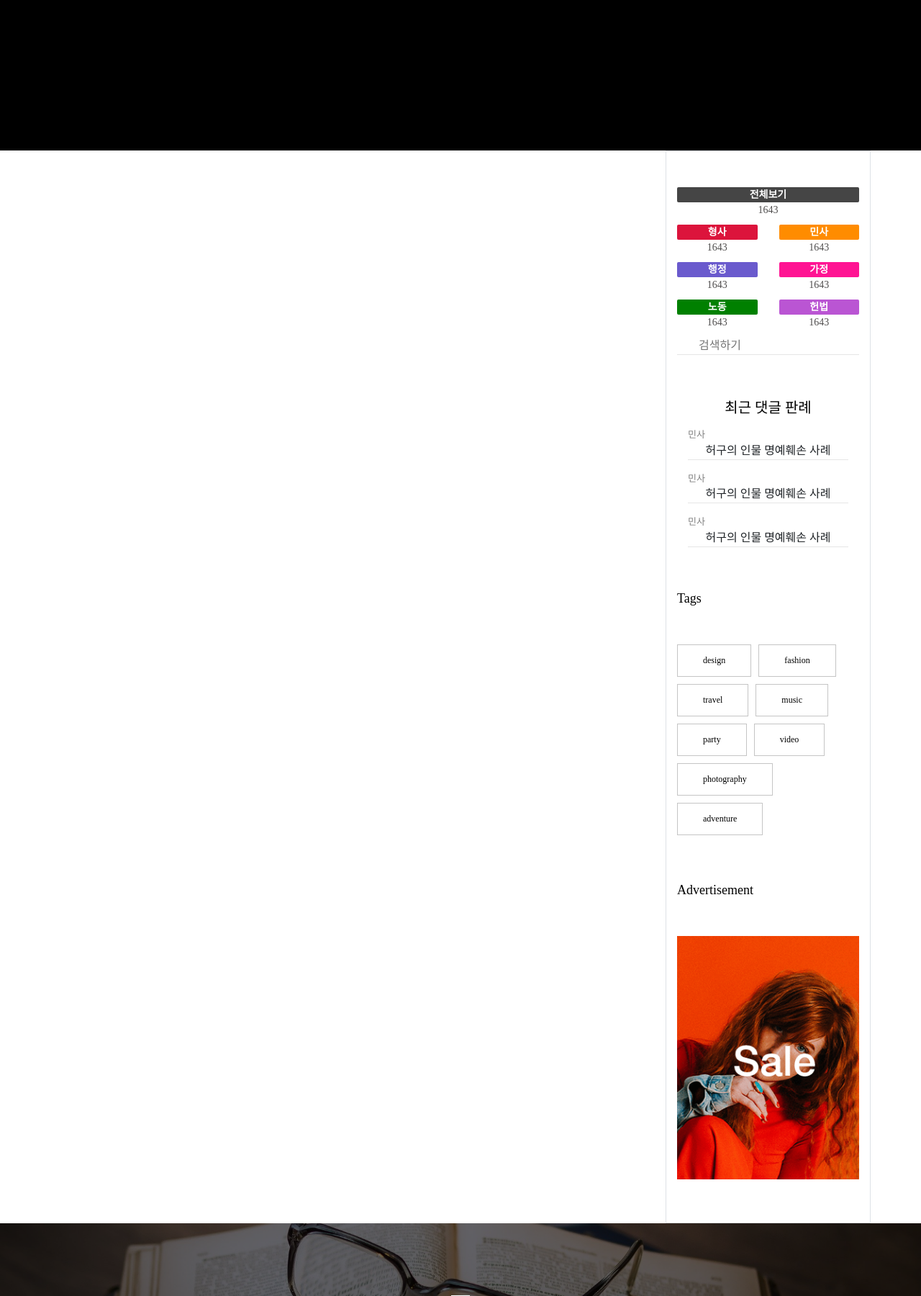
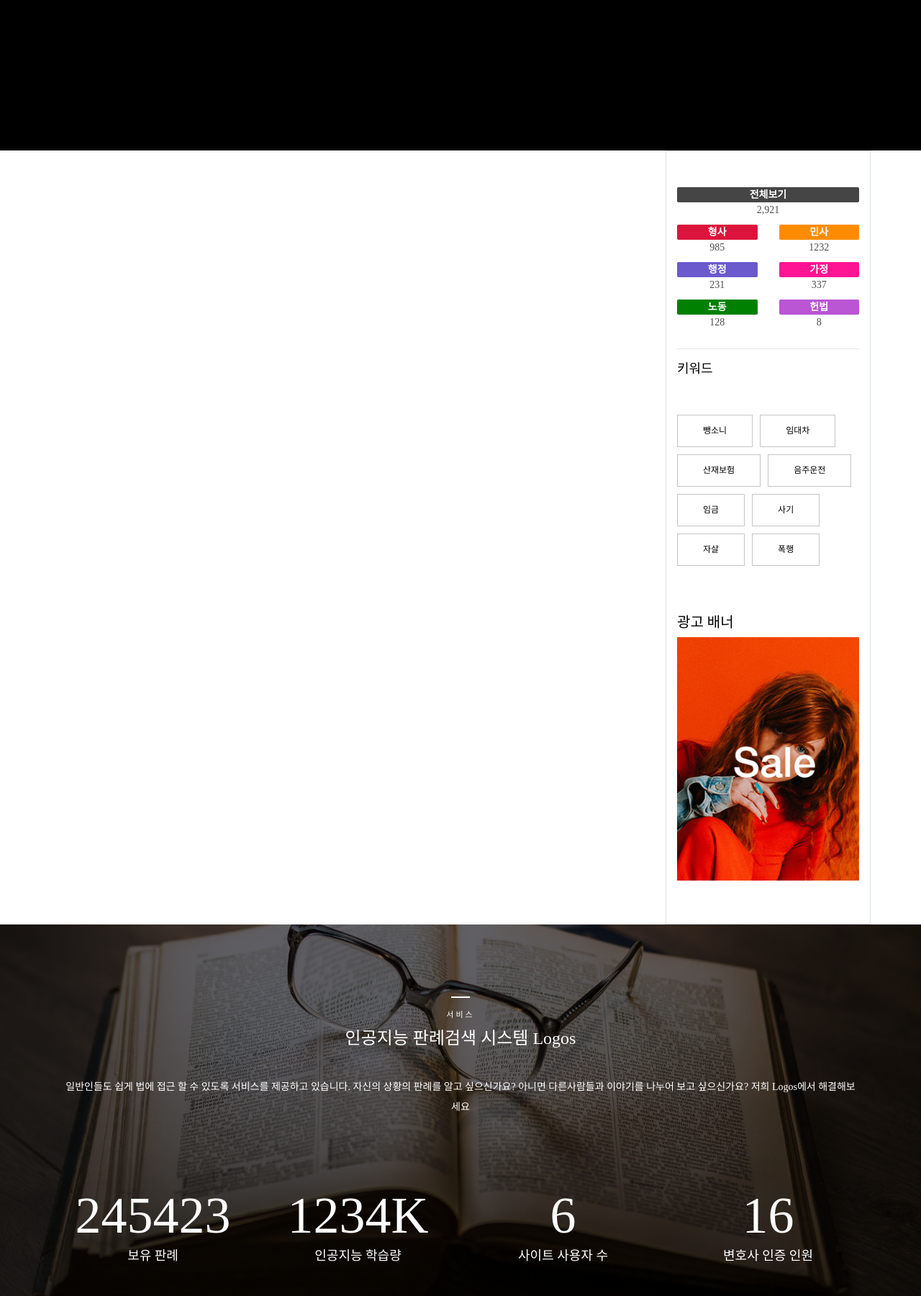
Before and after one commit to 2021-SMHRD-KDT-Bigdata-7/RealKingjo, a Django app: template logos/templates/LogosBoard/logos_List.html in a window 1280 px wide. Shown: the part 336-2136 px from the top of the page at 72% size. Run offline with Django 4.2, Linux system fonts and the light colour scheme; the template is opened without the code that fills it, so the values that code supplies are empty; parts of the project's set-up code (start-up, migrations or seed data) failed here and were passed over; some libraries are stand-ins or nearby versions; some web fonts are replaced.

Commit message:
리스트

```diff
--- a/logos/LogosBoard/views.py
+++ b/logos/LogosBoard/views.py
@@ -125,8 +125,9 @@ def list(request):
         gram.append(pojo)
 
     gram.sort(key=lambda x:x[1],reverse=True)
+
     sumlist = []
-    for uns in gram :
+    for uns in gram[0:5] :
         sumlist.append(uns[0])
 
     content ={ "context":context,'brother':brother, "Summary":sumlist[0:10]}
--- a/logos/templates/LogosBoard/logos_List.html
+++ b/logos/templates/LogosBoard/logos_List.html
@@ -2,6 +2,8 @@
 {% block content %}
 {% load FreeBoard_filter %}
 {% load static %}
+
+
 
   <!-- ##### Breadcumb Area Start ##### -->
   <div class="breadcumb-area" style="background-color: black;">
@@ -57,7 +59,8 @@
               <div class="row justify-content-between">
                 <div class="row col-10">
                   <div class="bg-danger text-white text-center" style="font-weight:bold; border-radius: 2px;width:58px;;height:24px">형사</div>
-                  <button class="col-10" type="submit" style="font-size:18px; background-color:transparent; border:None;">{{ i.cri_subj|linebreaksbr }}</button>
+                  <button class="col-10" type="submit" style="font-size:18px; background-color:transparent; border:None;">
+                    {{ i.cri_subj|linebreaksbr }}
                 </div>
                 <div class="col-2">
                   <a href="#" data-toggle="tooltip" data-placement="bottom" class="col align-self-end" title="{{ i.cri_sum_abst }}">주문</a>
@@ -85,152 +88,94 @@
               <div class="row" style="overflow-x: auto; white-space : nowrap;">
                   <div class="col-12 mb-10">
                       <a href="#" class="text-center ">
-                  <div style="font-weight:bold; border-radius: 2px; background-color: #454545 ; color: white">
+                          <div
+                              style="font-weight:bold; border-radius: 2px; background-color: #454545 ; color: white">
                               전체보기</div>
-                  <div>1643</div>
+                          <div>2,921</div>
                       </a>
                   </div>
                   <div class="col-6 mb-10">
                       <a href="#" class="text-center">
-                  <div style="font-weight:bold; border-radius: 2px; background-color: #DC143C ; color: white">
+                          <div
+                              style="font-weight:bold; border-radius: 2px; background-color: #DC143C ; color: white">
                               형사</div>
-                  <div>1643</div>
+                          <div>985</div>
                       </a>
                   </div>
                   <div class="col-6 mb-10">
                       <a href="#" class="text-center ">
-                  <div style="font-weight:bold; border-radius: 2px; background-color: 	#FF8C00 ; color: white">
+                          <div
+                              style="font-weight:bold; border-radius: 2px; background-color: 	#FF8C00 ; color: white">
                               민사</div>
-                  <div>1643</div>
+                          <div>1232</div>
                       </a>
                   </div>
                   <div class="col-6 mb-10">
                       <a href="#" class="text-center">
-                  <div style="font-weight:bold; border-radius: 2px; background-color: 	#6A5ACD  ; color: white">
+                          <div
+                              style="font-weight:bold; border-radius: 2px; background-color: 	#6A5ACD  ; color: white">
                               행정</div>
-                  <div>1643</div>
+                          <div>231</div>
                       </a>
                   </div>
                   <div class="col-6 mb-10">
                       <a href="#" class="text-center">
-                  <div style="font-weight:bold; border-radius: 2px; background-color: 	#FF1493 ; color: white">
+                          <div
+                              style="font-weight:bold; border-radius: 2px; background-color: 	#FF1493 ; color: white">
                               가정</div>
-                  <div>1643</div>
+                          <div>337</div>
                       </a>
                   </div>
                   <div class="col-6 mb-10">
                       <a href="#" class="text-center">
-                  <div style="font-weight:bold; border-radius: 2px; background-color: #008000; color: white">
+                          <div
+                              style="font-weight:bold; border-radius: 2px; background-color: #008000; color: white">
                               노동</div>
-                  <div>1643</div>
+                          <div>128</div>
                       </a>
                   </div>
                   <div class="col-6 mb-10">
                       <a href="#" class="text-center">
-                  <div style="font-weight:bold; border-radius: 2px; background-color: #BA55D3; color: white">
+                          <div
+                              style="font-weight:bold; border-radius: 2px; background-color: #BA55D3; color: white">
                               헌법</div>
-                  <div>1643</div>
+                          <div>8</div>
                       </a>
                   </div>
               </div>
 
-            <!-- Widget Area -->
-            <div class="sidebar-widget-area section-padding-15 mb-15">
-              <form action="#">
-                <div class="col-12 row m-0">
-                  <input class="col-10" type="search" name="search" placeholder="검색하기" style="border: none;">
-                  <a class="col-2 text-center" href="javascript:f.submit();">
-                    <i data-feather="search"></i>
-                  </a>
+
+
           </div>
-                <hr class="m-0">
-              </form>
+
+          <hr>
+
+          <div class="sidebar-widget-area">
+              <h5 class="title">키워드</h5>
+              <div class="widget-content">
+                  <ul class="tags">
+                      <li><a href="{% url 'MainBoard:keywordselect' '뺑소니' %}">뺑소니</a></li>
+                      <li><a href="{% url 'MainBoard:keywordselect' '임대차' %}">임대차</a></li>
+                      <li><a href="{% url 'MainBoard:keywordselect' '산재보험' %}">산재보험</a></li>
+                      <li><a href="{% url 'MainBoard:keywordselect' '음주운전' %}">음주운전</a></li>
+                      <li><a href="{% url 'MainBoard:keywordselect' '임금' %}">임금</a></li>
+                      <li><a href="{% url 'MainBoard:keywordselect' '사기' %}">사기</a></li>
+                      <li><a href="{% url 'MainBoard:keywordselect' '자살' %}">자살</a></li>
+                      <li><a href="{% url 'MainBoard:keywordselect' '폭행' %}">폭행</a></li>
+                  </ul>
+              </div>
             </div>
 
             <!-- Widget Area -->
+            <h5 class="">광고 배너</h5>
             <div class="sidebar-widget-area">
-              <h5 class="mb-15 text-center">최근 댓글 판례</h5>
-
-              <div class="widget-content">
-
-                <!-- 최근댓글 시작 -->
-                <div class="col-12">
-                  <!-- Post Content -->
-                  <div style="font-size:small; color: #808080;">민사</div>
-                  <div class="text-center" style="overflow-y: auto; max-height: 48px; ">허구의 인물 명예훼손 사례
+              <a href="#"><img src="{% static 'img/bg-img/add.gif' %}" alt=""></a>
             </div>
-                  <hr class="mt-0">
-                </div>
-                <!-- 최근댓글 끝 -->
-
-                <!-- 최근댓글 시작 -->
-                <div class="col-12">
-                  <!-- Post Content -->
-                  <div style="font-size:small; color: #808080;">민사</div>
-                  <div class="text-center" style="overflow-y: auto; max-height: 48px; ">허구의 인물 명예훼손 사례
-                  </div>
-                  <hr class="mt-0">
-                </div>
-                <!-- 최근댓글 끝 -->
-
-                <!-- 최근댓글 시작 -->
-                <div class="col-12">
-                  <!-- Post Content -->
-                  <div style="font-size:small; color: #808080;">민사</div>
-                  <div class="text-center" style="overflow-y: auto; max-height: 48px; ">허구의 인물 명예훼손 사례
-                  </div>
-                  <hr class="mt-0">
-                </div>
-                <!-- 최근댓글 끝 -->
 
       </div>
 
     </div>
   </div>
-
-          <!-- Widget Area -->
-          <div class="sidebar-widget-area">
-            <h5 class="title">Tags</h5>
-            <div class="widget-content">
-              <ul class="tags">
-                <li>
-                  <a href="#">design</a>
-                </li>
-                <li>
-                  <a href="#">fashion</a>
-                </li>
-                <li>
-                  <a href="#">travel</a>
-                </li>
-                <li>
-                  <a href="#">music</a>
-                </li>
-                <li>
-                  <a href="#">party</a>
-                </li>
-                <li>
-                  <a href="#">video</a>
-                </li>
-                <li>
-                  <a href="#">photography</a>
-                </li>
-                <li>
-                  <a href="#">adventure</a>
-                </li>
-              </ul>
-            </div>
-          </div>
-
-          <!-- Widget Area -->
-          <div class="sidebar-widget-area">
-            <h5 class="title">Advertisement</h5>
-            <a href="#"><img src="img/bg-img/add.gif" alt=""></a>
-          </div>
-
-        </div>
-      </div>
-    </div>
-  </div>
 </div>
 <!-- ##### Blog Wrapper End ##### -->
 {% endblock %}
```
Also changed, not shown: logos/templates/LogosBoard/logos_View.html (+24 -80 lines). Lines whose indentation alone changed are shown as unchanged.
